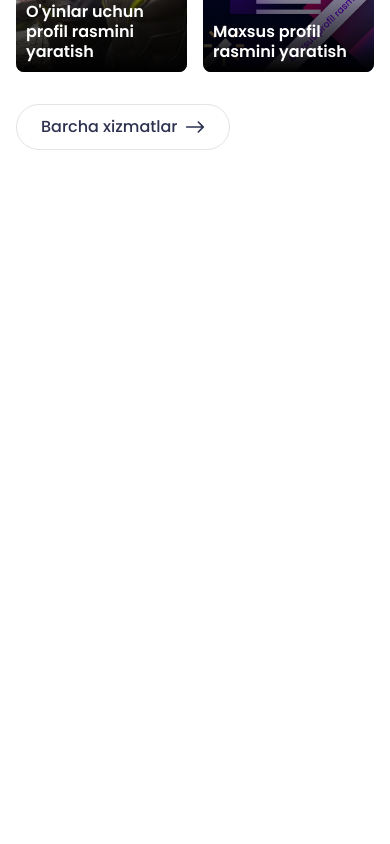
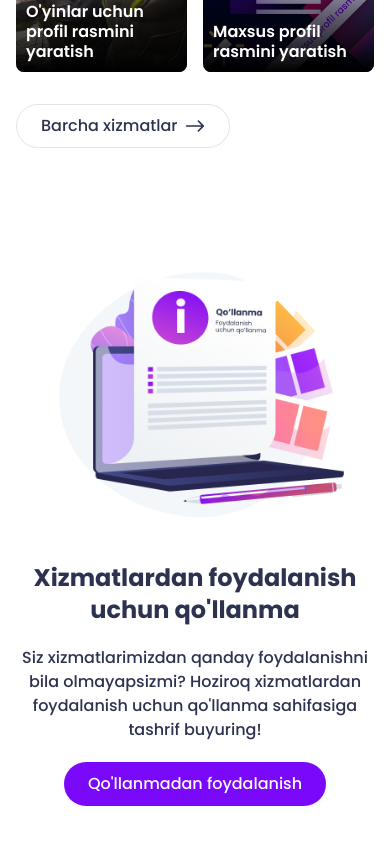
Before and after one commit to YaxyobekUz/ppmaker, a React (Vite) app: page / in a window 390 px wide. Shown: the part 978-1822 px from the top of the page. Before the commit the page ends 1176 px from the top, so only its background shows below. Built offline with nearby package versions, Linux system fonts and the light colour scheme.

Commit message:
add manual section with responsive styles

```diff
--- a/src/components/Header.jsx
+++ b/src/components/Header.jsx
@@ -73,7 +73,7 @@ const Header = () => {
 
   return (
     <>
-      <header className="sticky top-0 inset-x-0 z-1 w-full bg-white py-4 mb-12 border-b border-brand-darkblue-300/15">
+      <header className="sticky top-0 inset-x-0 z-2 w-full bg-white py-4 mb-12 border-b border-brand-darkblue-300/15">
         <div className="container">
           <div className="flex items-center justify-between">
             {/* logo & hamburger btn wrapper */}
--- a/src/index.css
+++ b/src/index.css
@@ -16,12 +16,20 @@
 
 @layer components {
   /* buttons */
-  .btn-secondary {
-    @apply flex items-center justify-center gap-2 w-max px-6 py-2.5 rounded-full border border-brand-darkblue-300/15 text-base xs:text-lg;
+  .btn {
+    @apply px-6 py-2.5 text-base xs:text-lg;
   }
 
-  .btn-secondary img {
+  .btn img {
     @apply size-5 xs:size-6;
+  }
+
+  .btn-primary {
+    @apply btn bg-brand-violet-500 rounded-full text-white;
+  }
+
+  .btn-secondary {
+    @apply btn flex items-center justify-center gap-2 w-max h-11 rounded-full border border-brand-darkblue-300/15 xs:h-12;
   }
 
   /* header */
--- a/src/pages/Home.jsx
+++ b/src/pages/Home.jsx
@@ -17,6 +17,7 @@ import { Autoplay, Navigation, Pagination } from "swiper/modules";
 
 // images
 import imageIcon from "../assets/images/icons/image.svg";
+import manualImg from "../assets/images/others/manual.png";
 import rightArrowIcon from "../assets/images/icons/right-arrow.svg";
 
 const Home = () => {
@@ -180,6 +181,46 @@ const Home = () => {
           </Link>
         </div>
       </section>
+
+      {/* manual section */}
+      <section className="py-12">
+        <div className="container section-content !max-w-2xl md:!max-w-6xl">
+          <div className="grid grid-cols-1 gap-5 xs:gap-6 md:grid-cols-2 lg:gap-12">
+            {/* image wrapper */}
+            <div className="flex justify-center w-full">
+              <img
+                width={610}
+                height={610}
+                title="manual"
+                src={manualImg}
+                alt="manual image"
+                className="w-5/6 h-auto aspect-square xs:w-3/4  md:w-full"
+              />
+            </div>
+
+            {/* section details */}
+            <div className="flex flex-col items-center justify-center gap-5 text-center xs:gap-6 md:items-start md:text-start">
+              <h2 className="">
+                Xizmatlardan foydalanish <br /> uchun qo'llanma
+              </h2>
+
+              {/* description */}
+              <p className="text-base xs:text-lg">
+                Siz xizmatlarimizdan qanday foydalanishni bila olmayapsizmi?
+                Hoziroq xizmatlardan foydalanish uchun qo'llanma sahifasiga
+                tashrif buyuring!
+              </p>
+
+              {/* buttons wrapper */}
+              <div className="flex items-center gap-3.5">
+                <Link to="/manual" className="btn-primary">
+                  Qo'llanmadan foydalanish
+                </Link>
+              </div>
+            </div>
+          </div>
+        </div>
+      </section>
     </>
   );
 };
```
